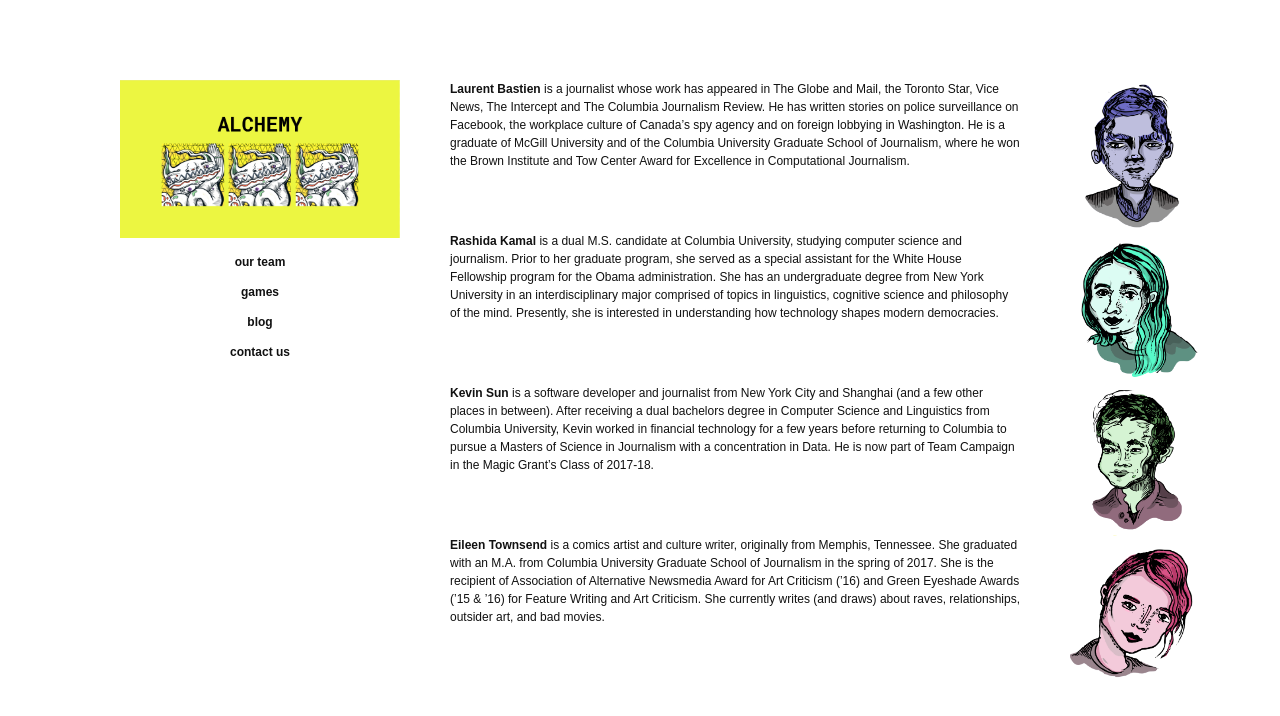
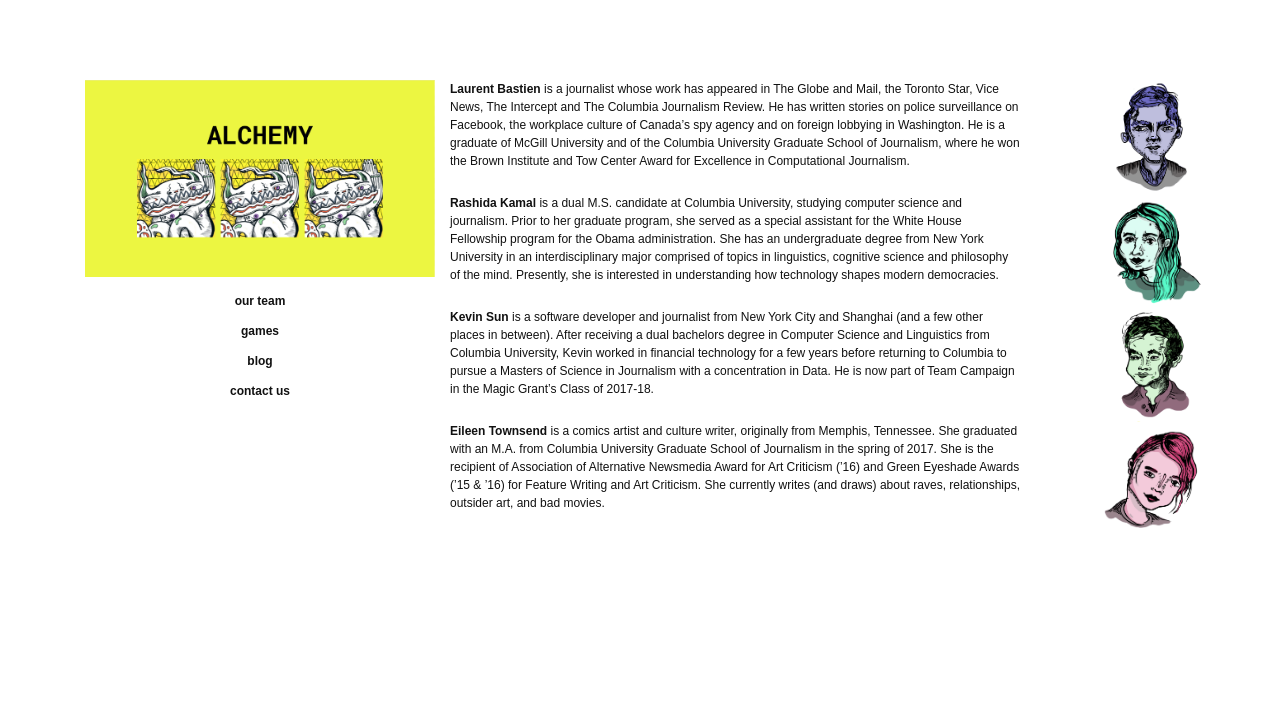
Before and after one commit to campaignmagic/alchemy, a Jekyll site: the page built from about/index.html, in a window 1280 px wide. Shown: the top 716 px of the page. Built offline with Jekyll 4.4.1, drawn with Linux system fonts in a browser that asks for light colours.

Commit message:
sizing is hard

```diff
--- a/_includes/sidebar.html
+++ b/_includes/sidebar.html
@@ -1,7 +1,7 @@
 <center>
 <!-- <h2> Campaign </h2>
  -->
-<img src="{{ site.baseurl}}/images/alch_header.png" height="80%" width="80%">
+<img src="{{ site.baseurl}}/images/alch_header.png" height="100%" width="100%">
 
 <ul class="nav nav-pills nav-stacked">
   <li class="nav-item">
--- a/about/index.html
+++ b/about/index.html
@@ -6,15 +6,15 @@ permalink: /about/
 
 
 <div class="row"><div style="float:left;width:75%;"><p><strong>Laurent Bastien</strong> is a journalist whose work has appeared in The Globe and Mail, the Toronto Star, Vice News, The Intercept and The Columbia Journalism Review. He has written stories on police surveillance on Facebook, the workplace culture of Canada’s spy agency and on foreign lobbying in Washington. He is a graduate of McGill University and of the Columbia University Graduate School of Journalism, where he won the Brown Institute and Tow Center Award for Excellence in Computational Journalism.</p></div>
-<div style="float:right;width:20%;"><img src="{{ site.baseurl}}/images/laurent.png" height="auto"></div></div>
+<div style="float:right;width:15%;"><img src="{{ site.baseurl}}/images/laurent.png" height="auto"></div></div>
 
 
 <div class="row"><div style="float:left;width:75%;"><p><strong>Rashida Kamal</strong> is a dual M.S. candidate at Columbia University, studying computer science and journalism. Prior to her graduate program, she served as a special assistant for the White House Fellowship program for the Obama administration. She has an undergraduate degree from New York University in an interdisciplinary major comprised of topics in linguistics, cognitive science and philosophy of the mind. Presently, she is interested in understanding how technology shapes modern democracies.</p></div>
-<div style="float:right;width:20%;"><img src="{{ site.baseurl}}/images/rashida.png" width="auto"></div></div>
+<div style="float:right;width:15%;"><img src="{{ site.baseurl}}/images/rashida.png" width="auto"></div></div>
 
 
 <div class="row"><div style="float:left;width:75%;"><p><strong>Kevin Sun</strong> is a software developer and journalist from New York City and Shanghai (and a few other places in between). After receiving a dual bachelors degree in Computer Science and Linguistics from Columbia University, Kevin worked in financial technology for a few years before returning to Columbia to pursue a Masters of Science in Journalism with a concentration in Data. He is now part of Team Campaign in the Magic Grant’s Class of 2017-18.</p></div>
-<div style="float:right;width:20%;"><img src="{{ site.baseurl}}/images/kevin.png" width="auto"></div></div>
+<div style="float:right;width:15%;"><img src="{{ site.baseurl}}/images/kevin.png" width="auto"></div></div>
 
 <div class="row"><div style="float:left;width:75%;"><p><strong>Eileen Townsend</strong> is a comics artist and culture writer, originally from Memphis, Tennessee.  She graduated with an M.A. from Columbia University Graduate School of Journalism in the spring of 2017. She is the recipient of Association of Alternative Newsmedia Award for Art Criticism (’16) and Green Eyeshade Awards (’15 & ’16) for Feature Writing and Art Criticism. She currently writes (and draws) about raves, relationships, outsider art, and bad movies.</p></div>
-<div style="float:right;width:20%;"><img src="{{ site.baseurl}}/images/eileen.png" width="auto"></div></div>
+<div style="float:right;width:15%;"><img src="{{ site.baseurl}}/images/eileen.png" width="auto"></div></div>
```
